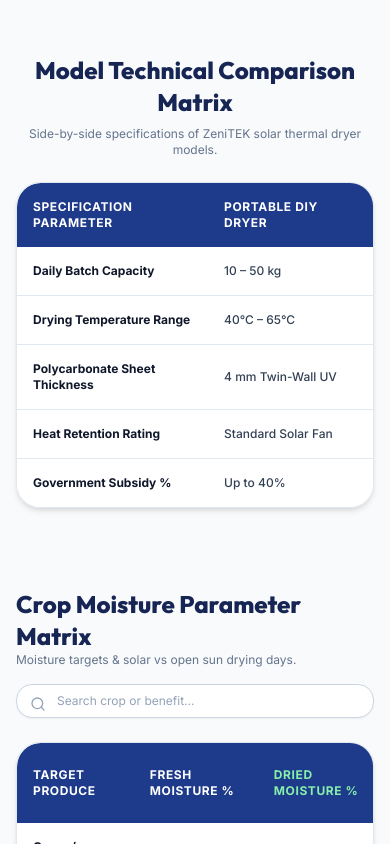
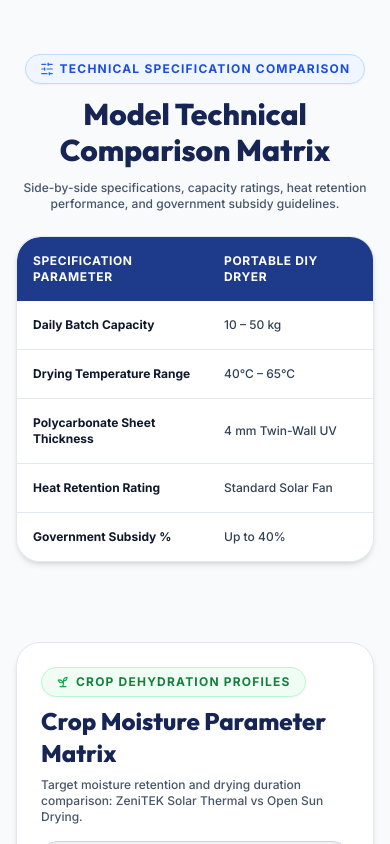
Before and after one commit to SATHISH-WEBDEVBER/ZeniTEK, a React (Vite) app in the folder frontend/: page / in a window 390 px wide. Shown: the part 4620-5464 px from the top of the page. Built offline with nearby package versions, Linux system fonts and the light colour scheme; no server answers; the HTML template or start-up script is replaced by a standard one.

Commit message:
feat: add responsive Navbar component with branding, contact info, and navigation links

```diff
--- a/frontend/src/components/Navbar.jsx
+++ b/frontend/src/components/Navbar.jsx
@@ -66,29 +66,29 @@ export default function Navbar({ onOpenQuoteModal }) {
       {/* 2. SUB-NAVBAR (BELOW MAIN NAVBAR): DEDICATED NAV ITEMS */}
       <nav className="hidden lg:block bg-blue-950 border-b border-blue-900 text-white w-full">
         <div className="max-w-7xl mx-auto px-4 sm:px-6 lg:px-8">
-          <div className="flex items-center space-x-1 py-1.5 overflow-x-auto">
+          <div className="flex items-center justify-between py-2 w-full">
 
-            <Link to="/" className={`px-4 py-2 rounded-lg text-xs sm:text-sm font-semibold transition-colors leading-normal whitespace-nowrap ${location.pathname === '/' ? 'text-white bg-blue-800 font-bold shadow-sm' : 'text-blue-100 hover:text-white hover:bg-blue-900'}`}>
+            <Link to="/" className={`px-5 py-2 rounded-xl text-xs sm:text-sm font-bold transition-all whitespace-nowrap ${location.pathname === '/' ? 'text-white bg-blue-800 shadow border border-blue-700' : 'text-blue-100 hover:text-white hover:bg-blue-900/80'}`}>
               {t('navHome')}
             </Link>
 
-            <Link to="/about" className={`px-4 py-2 rounded-lg text-xs sm:text-sm font-semibold transition-colors leading-normal whitespace-nowrap ${location.pathname.startsWith('/about') ? 'text-white bg-blue-800 font-bold shadow-sm' : 'text-blue-100 hover:text-white hover:bg-blue-900'}`}>
+            <Link to="/about" className={`px-5 py-2 rounded-xl text-xs sm:text-sm font-bold transition-all whitespace-nowrap ${location.pathname.startsWith('/about') ? 'text-white bg-blue-800 shadow border border-blue-700' : 'text-blue-100 hover:text-white hover:bg-blue-900/80'}`}>
               {t('navAbout')}
             </Link>
 
-            <Link to="/dryers" className={`px-4 py-2 rounded-lg text-xs sm:text-sm font-semibold transition-colors leading-normal whitespace-nowrap ${location.pathname.startsWith('/dryers') ? 'text-white bg-blue-800 font-bold shadow-sm' : 'text-blue-100 hover:text-white hover:bg-blue-900'}`}>
+            <Link to="/dryers" className={`px-5 py-2 rounded-xl text-xs sm:text-sm font-bold transition-all whitespace-nowrap ${location.pathname.startsWith('/dryers') ? 'text-white bg-blue-800 shadow border border-blue-700' : 'text-blue-100 hover:text-white hover:bg-blue-900/80'}`}>
               {t('navDryers')}
             </Link>
 
-            <Link to="/applications" className={`px-4 py-2 rounded-lg text-xs sm:text-sm font-semibold transition-colors leading-normal whitespace-nowrap ${location.pathname.startsWith('/applications') ? 'text-white bg-blue-800 font-bold shadow-sm' : 'text-blue-100 hover:text-white hover:bg-blue-900'}`}>
+            <Link to="/applications" className={`px-5 py-2 rounded-xl text-xs sm:text-sm font-bold transition-all whitespace-nowrap ${location.pathname.startsWith('/applications') ? 'text-white bg-blue-800 shadow border border-blue-700' : 'text-blue-100 hover:text-white hover:bg-blue-900/80'}`}>
               {t('navApplications')}
             </Link>
 
-            <Link to="/gallery" className={`px-4 py-2 rounded-lg text-xs sm:text-sm font-semibold transition-colors leading-normal whitespace-nowrap ${location.pathname.startsWith('/gallery') ? 'text-white bg-blue-800 font-bold shadow-sm' : 'text-blue-100 hover:text-white hover:bg-blue-900'}`}>
+            <Link to="/gallery" className={`px-5 py-2 rounded-xl text-xs sm:text-sm font-bold transition-all whitespace-nowrap ${location.pathname.startsWith('/gallery') ? 'text-white bg-blue-800 shadow border border-blue-700' : 'text-blue-100 hover:text-white hover:bg-blue-900/80'}`}>
               {t('navGallery')}
             </Link>
 
-            <Link to="/contact" className={`px-4 py-2 rounded-lg text-xs sm:text-sm font-semibold transition-colors leading-normal whitespace-nowrap ${location.pathname === '/contact' ? 'text-white bg-blue-800 font-bold shadow-sm' : 'text-blue-100 hover:text-white hover:bg-blue-900'}`}>
+            <Link to="/contact" className={`px-5 py-2 rounded-xl text-xs sm:text-sm font-bold transition-all whitespace-nowrap ${location.pathname === '/contact' ? 'text-white bg-blue-800 shadow border border-blue-700' : 'text-blue-100 hover:text-white hover:bg-blue-900/80'}`}>
               {t('navContact')}
             </Link>
 
--- a/frontend/src/pages/HomePage.jsx
+++ b/frontend/src/pages/HomePage.jsx
@@ -5,7 +5,7 @@ import MapComponent from '../components/MapComponent';
 import { sampleReviews, dryerModelsData, cropMatrixData } from '../data/sampleData';
 import { useLanguage } from '../context/LanguageContext';
 import {
-  Sun, ShieldCheck, Award, ArrowRight, Play, CheckCircle2, TrendingUp, Zap, ChevronRight, MapPin, Search
+  Sun, ShieldCheck, Award, ArrowRight, Play, CheckCircle2, TrendingUp, Zap, ChevronRight, MapPin, Search, SlidersHorizontal, Sprout
 } from 'lucide-react';
 
 export default function HomePage({ onOpenQuoteModal, onOpenDetailModal }) {
@@ -230,9 +230,16 @@ export default function HomePage({ onOpenQuoteModal, onOpenDetailModal }) {
 
       {/* SECTION 4.5: MODEL TECHNICAL COMPARISON MATRIX */}
       <section className="max-w-7xl mx-auto px-4 sm:px-6 lg:px-8 space-y-6">
-        <div className="text-center space-y-2">
-          <h2 className="text-2xl sm:text-3xl font-extrabold text-blue-950">Model Technical Comparison Matrix</h2>
-          <p className="text-xs text-slate-500">Side-by-side specifications of ZeniTEK solar thermal dryer models.</p>
+        <div className="text-center max-w-3xl mx-auto space-y-3">
+          <span className="text-xs font-bold text-blue-700 uppercase tracking-widest bg-blue-50 px-3.5 py-1.5 rounded-full border border-blue-200 inline-flex items-center shadow-sm">
+            <SlidersHorizontal className="w-3.5 h-3.5 mr-1.5 text-blue-600" /> TECHNICAL SPECIFICATION COMPARISON
+          </span>
+          <h2 className="text-3xl sm:text-4xl font-extrabold text-blue-950">
+            Model Technical Comparison Matrix
+          </h2>
+          <p className="text-xs sm:text-sm text-slate-600 font-medium">
+            Side-by-side specifications, capacity ratings, heat retention performance, and government subsidy guidelines.
+          </p>
         </div>
 
         <div className="bg-white rounded-3xl overflow-x-auto border border-slate-200 shadow-md">
@@ -284,34 +291,42 @@ export default function HomePage({ onOpenQuoteModal, onOpenDetailModal }) {
 
       {/* SECTION 4.6: CROP MOISTURE PARAMETER MATRIX */}
       <section className="max-w-7xl mx-auto px-4 sm:px-6 lg:px-8 space-y-6">
-        <div className="flex flex-col sm:flex-row items-stretch sm:items-center justify-between gap-4">
-          <div>
-            <h2 className="text-2xl font-extrabold text-blue-950">Crop Moisture Parameter Matrix</h2>
-            <p className="text-xs text-slate-500">Moisture targets & solar vs open sun drying days.</p>
+        <div className="bg-white p-6 sm:p-8 rounded-3xl border border-slate-200 shadow-md space-y-6">
+          <div className="flex flex-col md:flex-row md:items-end justify-between gap-4 border-b border-slate-100 pb-5">
+            <div className="space-y-2">
+              <span className="text-xs font-bold text-green-700 uppercase tracking-widest bg-green-50 px-3.5 py-1.5 rounded-full border border-green-200 inline-flex items-center shadow-sm">
+                <Sprout className="w-3.5 h-3.5 mr-1.5 text-green-600" /> CROP DEHYDRATION PROFILES
+              </span>
+              <h2 className="text-2xl sm:text-3xl font-extrabold text-blue-950">
+                Crop Moisture Parameter Matrix
+              </h2>
+              <p className="text-xs sm:text-sm text-slate-600 font-medium">
+                Target moisture retention and drying duration comparison: ZeniTEK Solar Thermal vs Open Sun Drying.
+              </p>
             </div>
 
-          <div className="relative w-full sm:w-72">
+            <div className="relative w-full md:w-80 shrink-0">
               <Search className="w-4 h-4 text-slate-400 absolute left-3.5 top-3" />
               <input
                 type="text"
-              placeholder="Search crop or benefit..."
+                placeholder="Search crop or profit benefit..."
                 value={matrixSearch}
                 onChange={(e) => setMatrixSearch(e.target.value)}
-              className="w-full bg-white border border-slate-300 rounded-2xl pl-10 pr-4 py-2 text-xs text-slate-900 placeholder-slate-400 focus:outline-none focus:border-blue-600 focus:ring-1 focus:ring-blue-600 shadow-sm"
+                className="w-full bg-slate-50 border border-slate-300 rounded-2xl pl-10 pr-4 py-2.5 text-xs text-slate-900 placeholder-slate-400 focus:outline-none focus:border-blue-600 focus:ring-1 focus:ring-blue-600 shadow-inner"
               />
             </div>
           </div>
 
-        <div className="bg-white rounded-3xl overflow-x-auto border border-slate-200 shadow-md">
+          <div className="rounded-2xl overflow-x-auto border border-slate-200">
             <table className="w-full text-left border-collapse min-w-[750px]">
               <thead>
                 <tr className="bg-[#1e3a8a] text-white text-xs uppercase font-bold tracking-wider">
-                <th className="p-4 rounded-tl-3xl">TARGET PRODUCE</th>
+                  <th className="p-4">TARGET PRODUCE</th>
                   <th className="p-4">FRESH MOISTURE %</th>
                   <th className="p-4 text-green-300">DRIED MOISTURE %</th>
                   <th className="p-4">ZENITEK SOLAR TIME</th>
                   <th className="p-4">OPEN SUN TIME</th>
-                <th className="p-4 rounded-tr-3xl">KEY PROFIT BENEFIT</th>
+                  <th className="p-4">KEY PROFIT BENEFIT</th>
                 </tr>
               </thead>
               <tbody className="divide-y divide-slate-200 text-xs text-slate-700 font-medium">
@@ -327,6 +342,7 @@ export default function HomePage({ onOpenQuoteModal, onOpenDetailModal }) {
                 ))}
               </tbody>
             </table>
+          </div>
         </div>
       </section>
 
```
Lines whose indentation alone changed are shown as unchanged.
